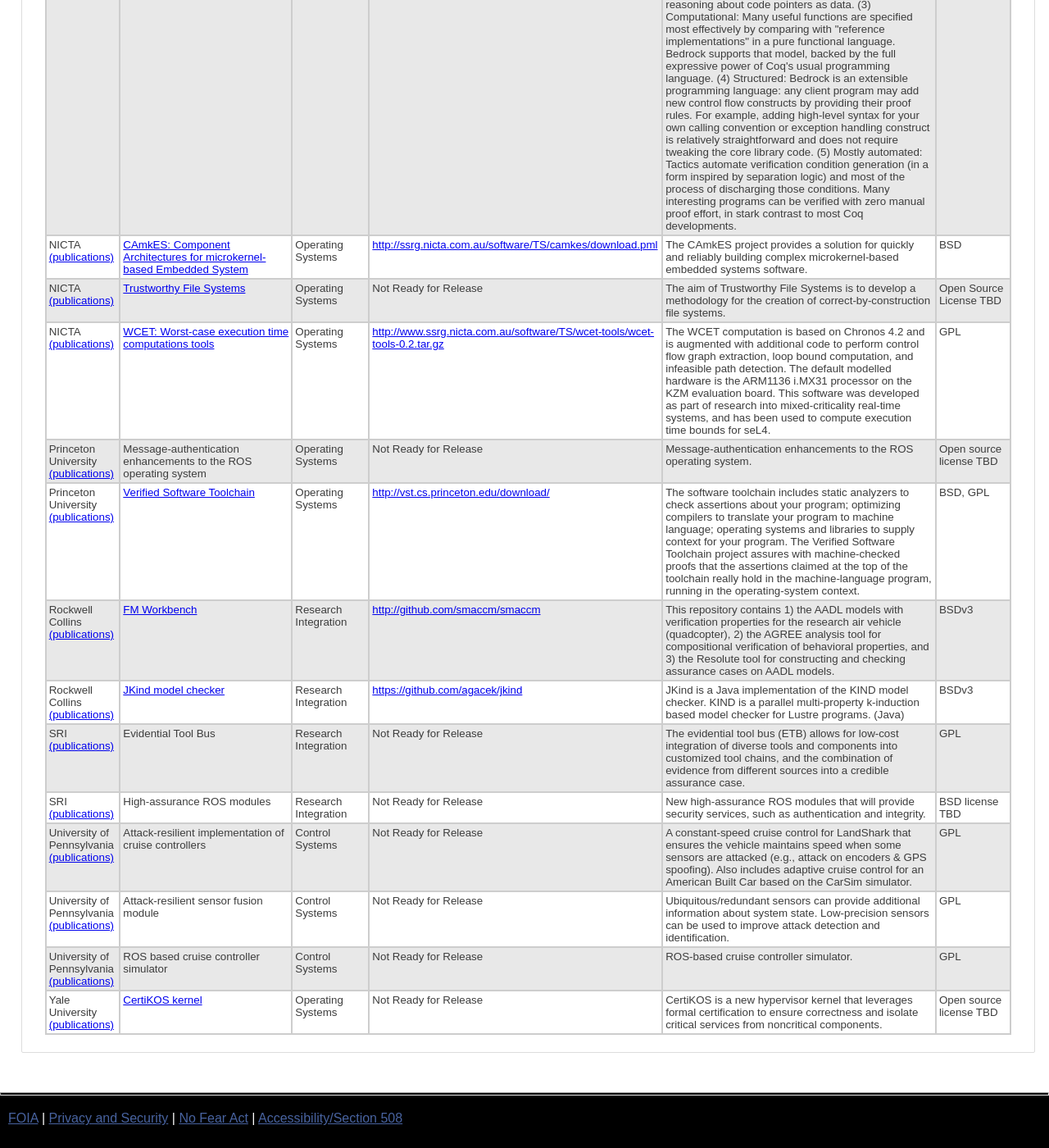
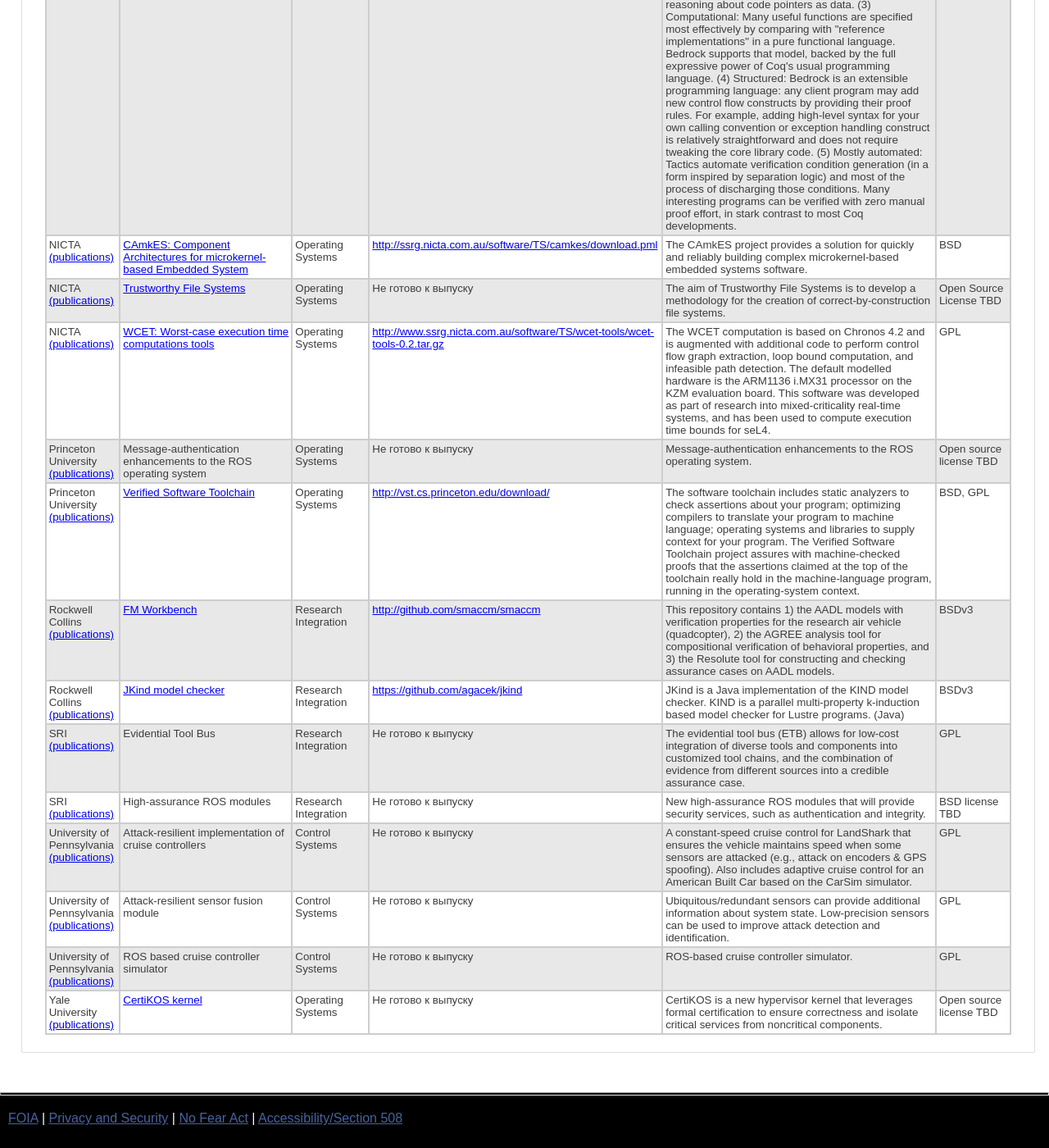
Before and after one commit to kant2002/darpa-ru, a Jekyll site: the page built from ru/HACMS.html, in a window 1280 px wide and 1400 px high, scrolled down 2259 px. Shown: the whole window at 82% size. Built offline with Jekyll 4.4.1, drawn with Linux system fonts in a browser that asks for light colours; some of the changed text lies outside the part shown.

Commit message:
New translations HACMS.html (Russian)

```diff
--- a/ru/HACMS.html
+++ b/ru/HACMS.html
@@ -73,7 +73,7 @@
 <tr>
   <td class='team'>NICTA <a href='#NICTA' onclick='pubSearch(this)'>(publications)</a></td>
  <td width='202' class='project'><a href='http://www.ssrg.nicta.com.au/projects/TS/filesystems.pml' class='external' target='_blank'>Trustworthy File Systems</a></td>  <td class=category>Operating Systems</td>
-  <td class=code> Not Ready for Release </td>
+  <td class=code> Не готово к выпуску </td>
  <td class=description> The aim of Trustworthy File Systems is to develop a methodology for the creation of correct-by-construction file systems. </td>
 <td class=license><span>Open Source License TBD</span> </td>
  </tr>
@@ -87,14 +87,14 @@
 <tr>
   <td class='team'>Princeton University <a href='#Princeton University' onclick='pubSearch(this)'>(publications)</a></td>
  <td width='202' class='project'>Message-authentication enhancements to the ROS operating system</td>  <td class=category>Operating Systems</td>
-  <td class=code> Not Ready for Release </td>
+  <td class=code> Не готово к выпуску </td>
  <td class=description> Message-authentication enhancements to the ROS operating system. </td>
 <td class=license><span>Open source license TBD</span> </td>
  </tr>
 <tr>
   <td class='team'>Yale University <a href='#Yale University' onclick='pubSearch(this)'>(publications)</a></td>
  <td width='202' class='project'><a href='http://flint.cs.yale.edu/certikos/' class='external' target='_blank'>CertiKOS kernel</a></td>  <td class=category>Operating Systems</td>
-  <td class=code> Not Ready for Release </td>
+  <td class=code> Не готово к выпуску </td>
  <td class=description> CertiKOS is a new hypervisor kernel that leverages formal certification to ensure correctness and isolate critical services from noncritical components. </td>
 <td class=license><span>Open source license TBD</span> </td>
  </tr>
@@ -122,14 +122,14 @@
 <tr>
   <td class='team'>SRI <a href='#SRI' onclick='pubSearch(this)'>(publications)</a></td>
  <td width='202' class='project'>Evidential Tool Bus</td>  <td class=category>Research Integration</td>
-  <td class=code> Not Ready for Release </td>
+  <td class=code> Не готово к выпуску </td>
  <td class=description> The evidential tool bus (ETB) allows for low-cost integration of diverse tools and components into customized tool chains, and the combination of evidence from different sources into a credible assurance case. </td>
 <td class=license><span onmouseover='licenseInfo("GPL", "GNU General Public License (GPL) version 3", "http://www.gnu.org/licenses/gpl.html", "The latest version of the GNU GPL, this is a free software and copyleft license.", event)'>GPL</span> </td>
  </tr>
 <tr>
   <td class='team'>SRI <a href='#SRI' onclick='pubSearch(this)'>(publications)</a></td>
  <td width='202' class='project'>High-assurance ROS modules</td>  <td class=category>Research Integration</td>
-  <td class=code> Not Ready for Release </td>
+  <td class=code> Не готово к выпуску </td>
  <td class=description> New high-assurance ROS modules that will provide security services, such as authentication and integrity. </td>
 <td class=license><span>BSD license TBD</span> </td>
  </tr>
@@ -143,28 +143,28 @@
 <tr>
   <td class='team'>University of Pennsylvania <a href='#University of Pennsylvania' onclick='pubSearch(this)'>(publications)</a></td>
  <td width='202' class='project'>ROS based cruise controller simulator</td>  <td class=category>Control Systems</td>
-  <td class=code> Not Ready for Release </td>
+  <td class=code> Не готово к выпуску </td>
  <td class=description> ROS-based cruise controller simulator. </td>
 <td class=license><span onmouseover='licenseInfo("GPL", "GNU General Public License (GPL) version 3", "http://www.gnu.org/licenses/gpl.html", "The latest version of the GNU GPL, this is a free software and copyleft license.", event)'>GPL</span> </td>
  </tr>
 <tr>
   <td class='team'>University of Pennsylvania <a href='#University of Pennsylvania' onclick='pubSearch(this)'>(publications)</a></td>
  <td width='202' class='project'>Attack-resilient implementation of cruise controllers</td>  <td class=category>Control Systems</td>
-  <td class=code> Not Ready for Release </td>
+  <td class=code> Не готово к выпуску </td>
  <td class=description> A constant-speed cruise control for LandShark that ensures the vehicle maintains speed when some sensors are attacked (e.g., attack on encoders & GPS spoofing).  Also includes adaptive cruise control for an American Built Car based on the CarSim simulator. </td>
 <td class=license><span onmouseover='licenseInfo("GPL", "GNU General Public License (GPL) version 3", "http://www.gnu.org/licenses/gpl.html", "The latest version of the GNU GPL, this is a free software and copyleft license.", event)'>GPL</span> </td>
  </tr>
 <tr>
   <td class='team'>University of Pennsylvania <a href='#University of Pennsylvania' onclick='pubSearch(this)'>(publications)</a></td>
  <td width='202' class='project'>Attack-resilient sensor fusion module</td>  <td class=category>Control Systems</td>
-  <td class=code> Not Ready for Release </td>
+  <td class=code> Не готово к выпуску </td>
  <td class=description> Ubiquitous/redundant sensors can provide additional information about system state. Low-precision sensors can be used to improve attack detection and identification. </td>
 <td class=license><span onmouseover='licenseInfo("GPL", "GNU General Public License (GPL) version 3", "http://www.gnu.org/licenses/gpl.html", "The latest version of the GNU GPL, this is a free software and copyleft license.", event)'>GPL</span> </td>
  </tr>
 <tr>
   <td class='team'>Carnegie Mellon University <a href='#Carnegie Mellon University' onclick='pubSearch(this)'>(publications)</a></td>
  <td width='202' class='project'>HACMS Spiral package</td>  <td class=category>Control Systems</td>
-  <td class=code> Not Ready for Release </td>
+  <td class=code> Не готово к выпуску </td>
  <td class=description> Open source Spiral package running on the core Spiral engine.  Provides sensor fusion and consistency algorithms, optimized interval arithmetic, and code generation capabilities for advanced Intel instruction sets (SSE, AVX). Includes example specifications in the 'Hybrid control operator language (HCOL)' and an Eclipse-based GUI. </td>
 <td class=license><span>Open Source License TBD</span> </td>
  </tr>
```
